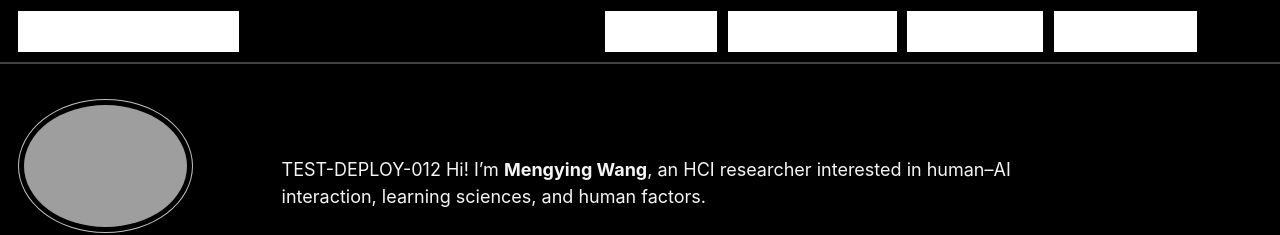
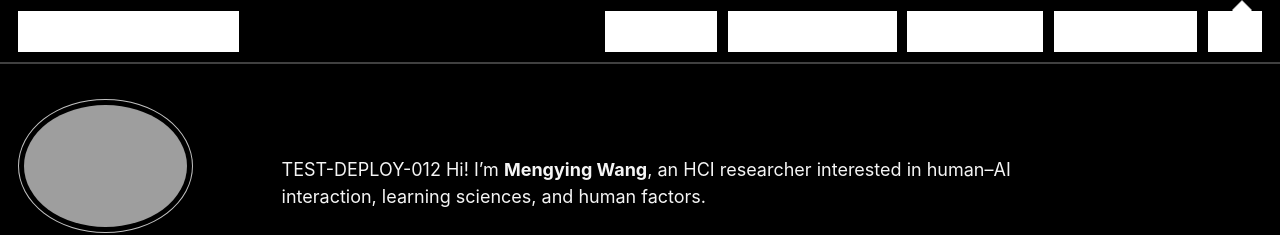
Before and after one commit to mengyingWWW/mengyingWWW.github.io, a Jekyll site: the page built from index.md, in a window 1280 px wide. Shown: the top 235 px of the page. Built offline with Jekyll 4.4.1, drawn with Linux system fonts in a browser that asks for light colours; a script bundle is joined from its source files by our own code; library files that are not in the unit come from our copies.

Commit message:
Update custom.html

```diff
--- a/_includes/head/custom.html
+++ b/_includes/head/custom.html
@@ -266,6 +266,28 @@
     margin-left: 0 !important;
   }
 }
+
+/* =========================================================
+   FIX: Ensure items moved into hidden-links (e.g., CV) still show on desktop
+   ========================================================= */
+@media (min-width: 900px) {
+  /* If theme marks hidden-links as hidden, unhide it */
+  nav#site-nav.greedy-nav > ul.hidden-links {
+    visibility: visible !important;
+    height: auto !important;
+    overflow: visible !important;
+  }
+
+  /* Force any li inside hidden-links to display inline like normal menu items */
+  nav#site-nav.greedy-nav > ul.hidden-links > li {
+    display: list-item !important; /* keep li semantics */
+  }
+
+  /* The anchor inside should behave like menu links */
+  nav#site-nav.greedy-nav > ul.hidden-links > li > a {
+    display: block !important;
+  }
+}
 </style>
 
 <!-- end custom head snippets -->
```
